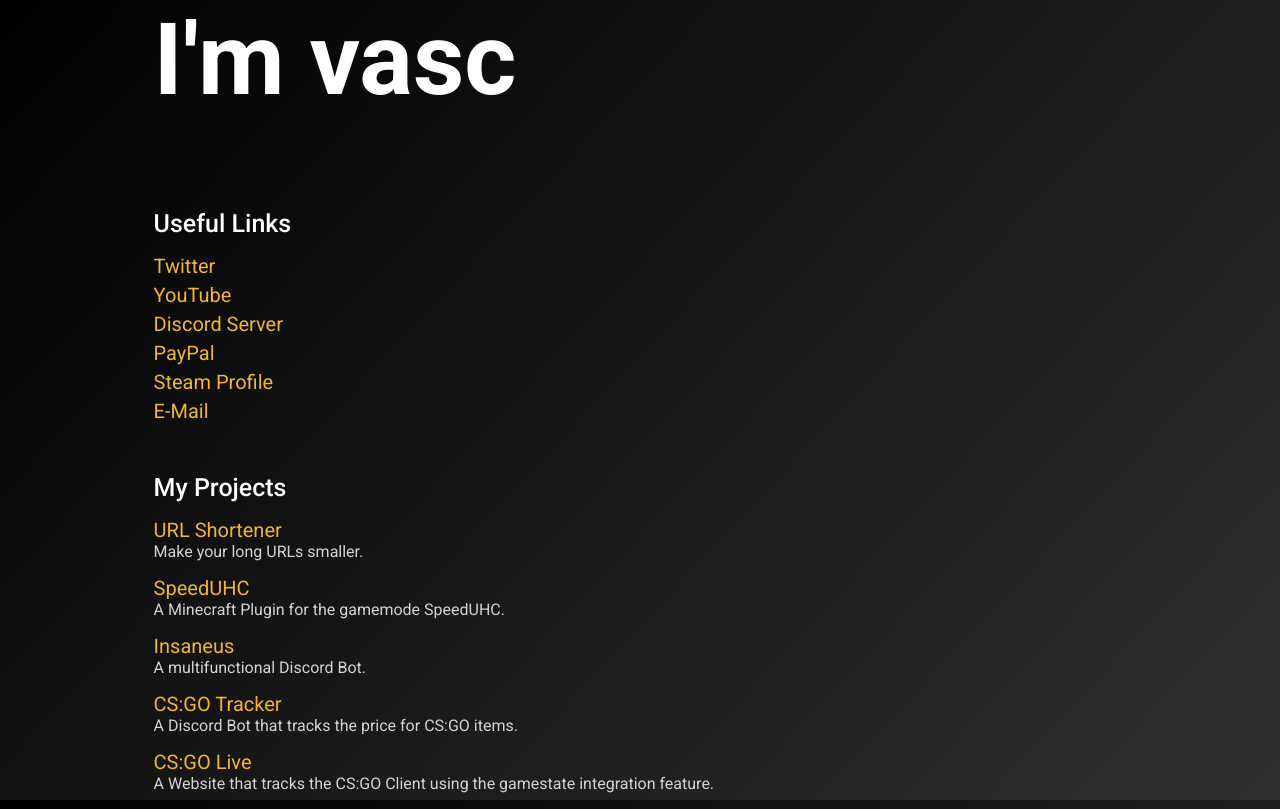
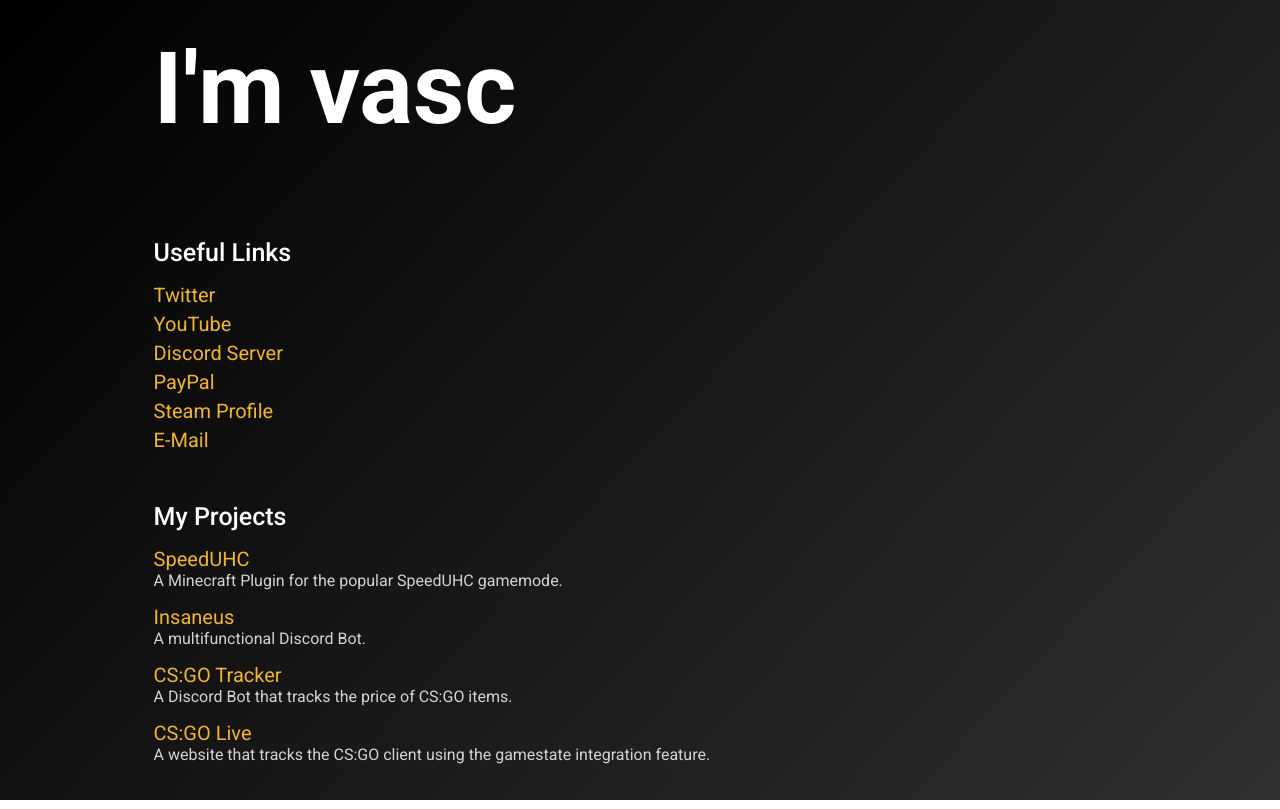
Before and after one commit to vascYT/vasc.dev-old, a Next.js app: page / in a window 1280 px wide. Built offline with nearby package versions, Linux system fonts and the light colour scheme.

Commit message:
Update index.js

```diff
--- a/pages/index.js
+++ b/pages/index.js
@@ -31,11 +31,10 @@
 
         <p className="mini-title">My Projects</p>
         <ul className="project-list">
-          <ProjectItem name="URL Shortener" url="https://vasc.dev/s" description="Make your long URLs smaller."/>
-          <ProjectItem name="SpeedUHC" url="https://github.com/vascYT/SpeedUHC-Plugin" description="A Minecraft Plugin for the gamemode SpeedUHC."/>
+          <ProjectItem name="SpeedUHC" url="https://github.com/vascYT/SpeedUHC-Plugin" description="A Minecraft Plugin for the popular SpeedUHC gamemode."/>
           <ProjectItem name="Insaneus" url="/insaneus" description="A multifunctional Discord Bot."/>
-          <ProjectItem name="CS:GO Tracker" url="https://top.gg/bot/770019524614815745" description="A Discord Bot that tracks the price for CS:GO items."/>
-          <ProjectItem name="CS:GO Live" url="https://csgolive.vasc.dev" description="A Website that tracks the CS:GO Client using the gamestate integration feature."/>
+          <ProjectItem name="CS:GO Tracker" url="https://top.gg/bot/770019524614815745" description="A Discord Bot that tracks the price of CS:GO items."/>
+          <ProjectItem name="CS:GO Live" url="https://csgolive.vasc.dev" description="A website that tracks the CS:GO client using the gamestate integration feature."/>
         </ul>
       </div>
     </div>
```
